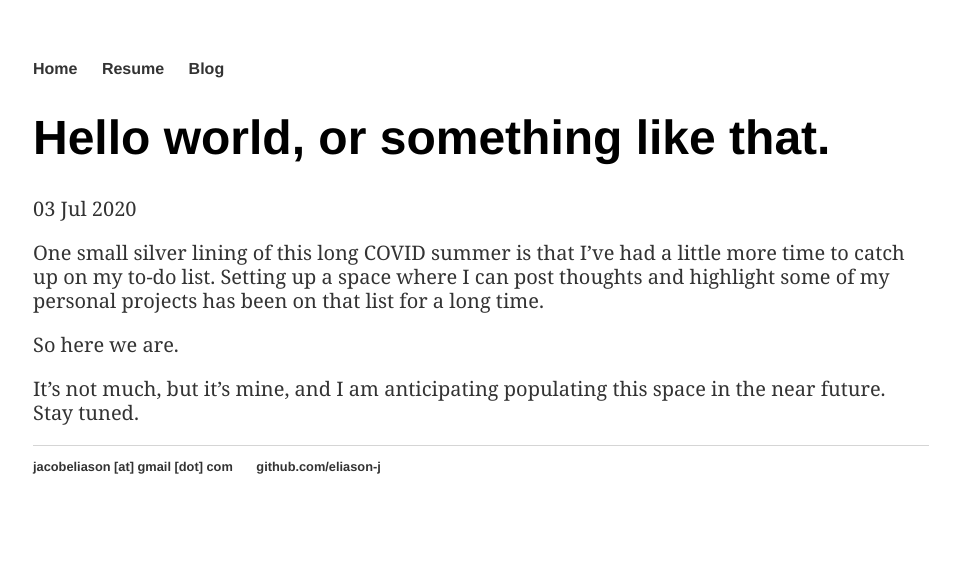
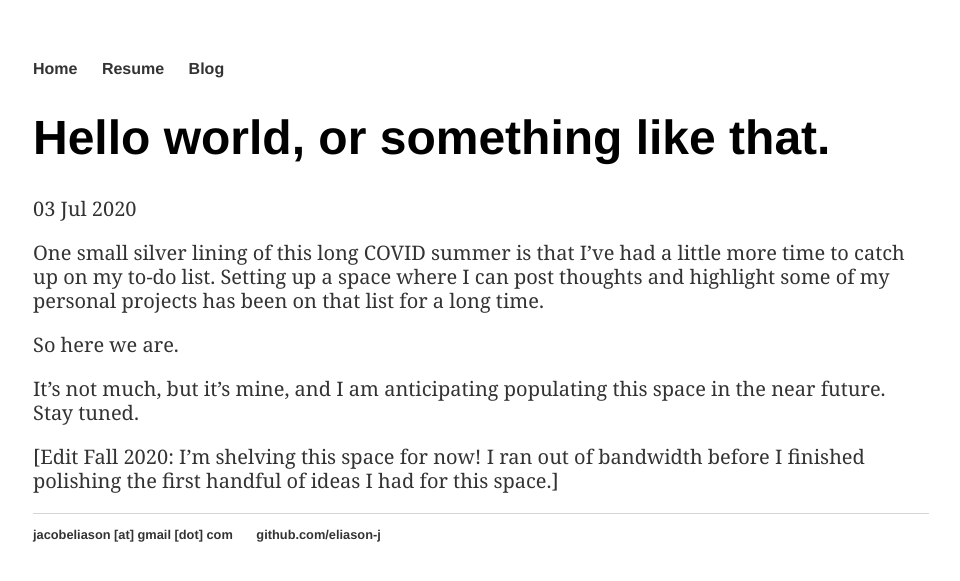
Before and after one commit to eliason-j/eliason-j.github.io, a Jekyll site: the page built from _posts/2020-07-03-Welcome.md, in a window 1280 px wide. Shown: the top 581 px of the page, without its empty margins (159-1119 px from the left). Built offline with Jekyll 4.4.1, drawn with Linux system fonts in a browser that asks for light colours.

Commit message:
Update 2020-07-03-Welcome.md

```diff
--- a/_posts/2020-07-03-Welcome.md
+++ b/_posts/2020-07-03-Welcome.md
@@ -9,3 +9,5 @@ One small silver lining of this long COVID summer is that I've had a little more
 So here we are.
 
 It's not much, but it's mine, and I am anticipating populating this space in the near future. Stay tuned.
+
+[Edit Fall 2020: I'm shelving this space for now! I ran out of bandwidth before I finished polishing the first handful of ideas I had for this space.]
```
